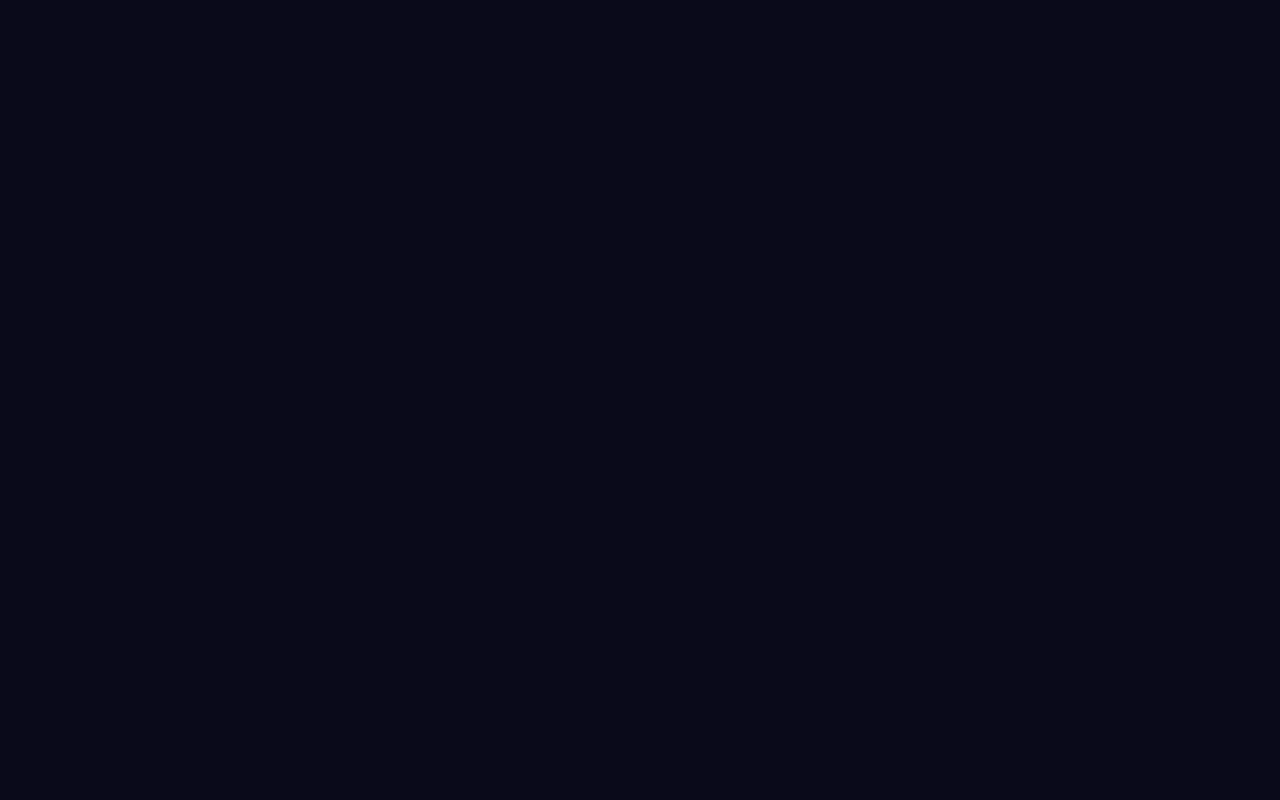
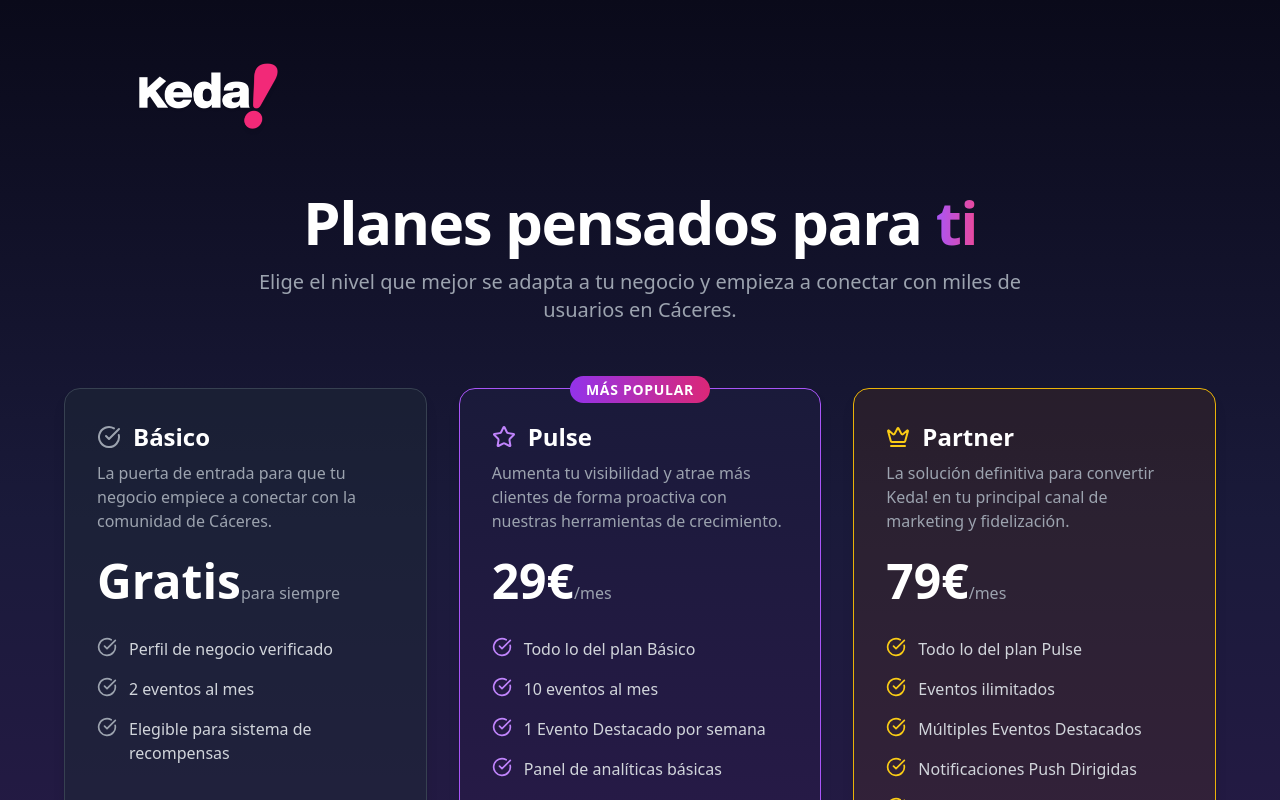
Before and after one commit to victornavareno/TangoAPP, a React (Vite) app: page /tier-selector in a window 1280 px wide. Before the commit this address had no page. Shown: the top 800 px of the page. Built offline with nearby package versions, Linux system fonts and the light colour scheme.

Commit message:
feat- mocked tierSelector.jsx

```diff
--- a/src/App.jsx
+++ b/src/App.jsx
@@ -8,6 +8,7 @@
 import HeroKeda from "./pages/HeroKeda.jsx";
 import CreateEventPage from "./pages/CreateEventPage.jsx";
 import SubscriberDashboard from "./pages/SubscriberDashboard.jsx";
+import TierSelector from "./pages/TierSelector.jsx";
 
 function App() {
   return (
@@ -22,6 +23,7 @@
           <Route path="/event/:id" element={<EventDetail />} />
           <Route path="/subscriberDashboard" element={<SubscriberDashboard />} />
           <Route path="/crearEvento" element={<CreateEventPage />} />
+          <Route path="/tier-selector" element={<TierSelector />} />
 
       </Routes>
     </Router>
--- a/src/pages/TierSelector.jsx
+++ b/src/pages/TierSelector.jsx
@@ -106,7 +106,7 @@
     return (
         <div className="min-h-screen bg-gradient-to-b from-[#0a0a1a] via-[#1a1a3a] to-[#2a1a4a] text-white">
             <Header />
-            <div className="container mx-auto px-6 py-24">
+            <div className="container mx-auto px-6 pt-48 pb-24"> {/* Ajuste de padding superior */}
                 <div className="text-center max-w-3xl mx-auto mb-16">
                     <h1 className="text-5xl md:text-6xl font-extrabold tracking-tight mb-4">
                         Planes pensados para <span className='bg-gradient-to-r from-purple-500 to-pink-500 bg-clip-text text-transparent'>ti</span>
```
